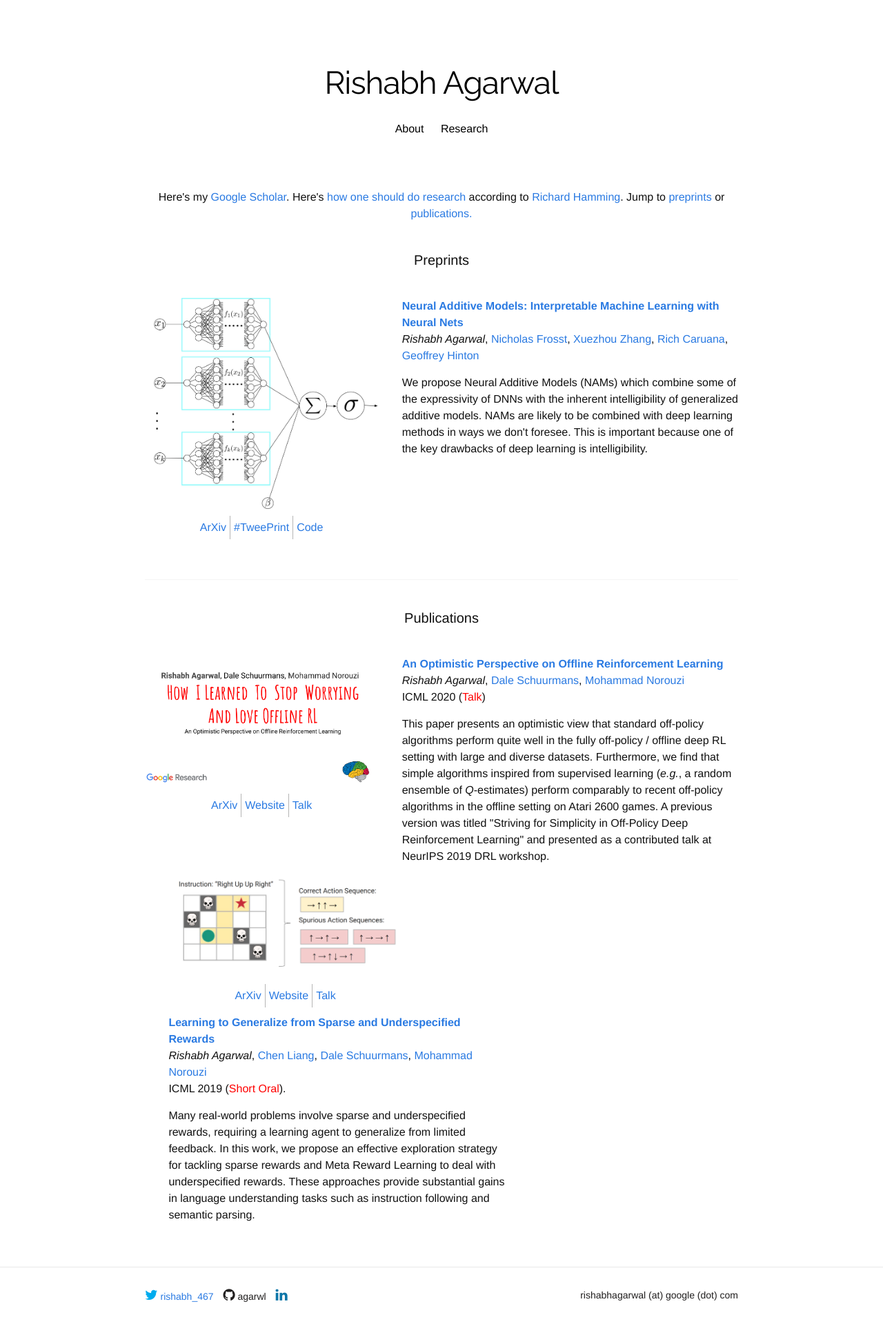
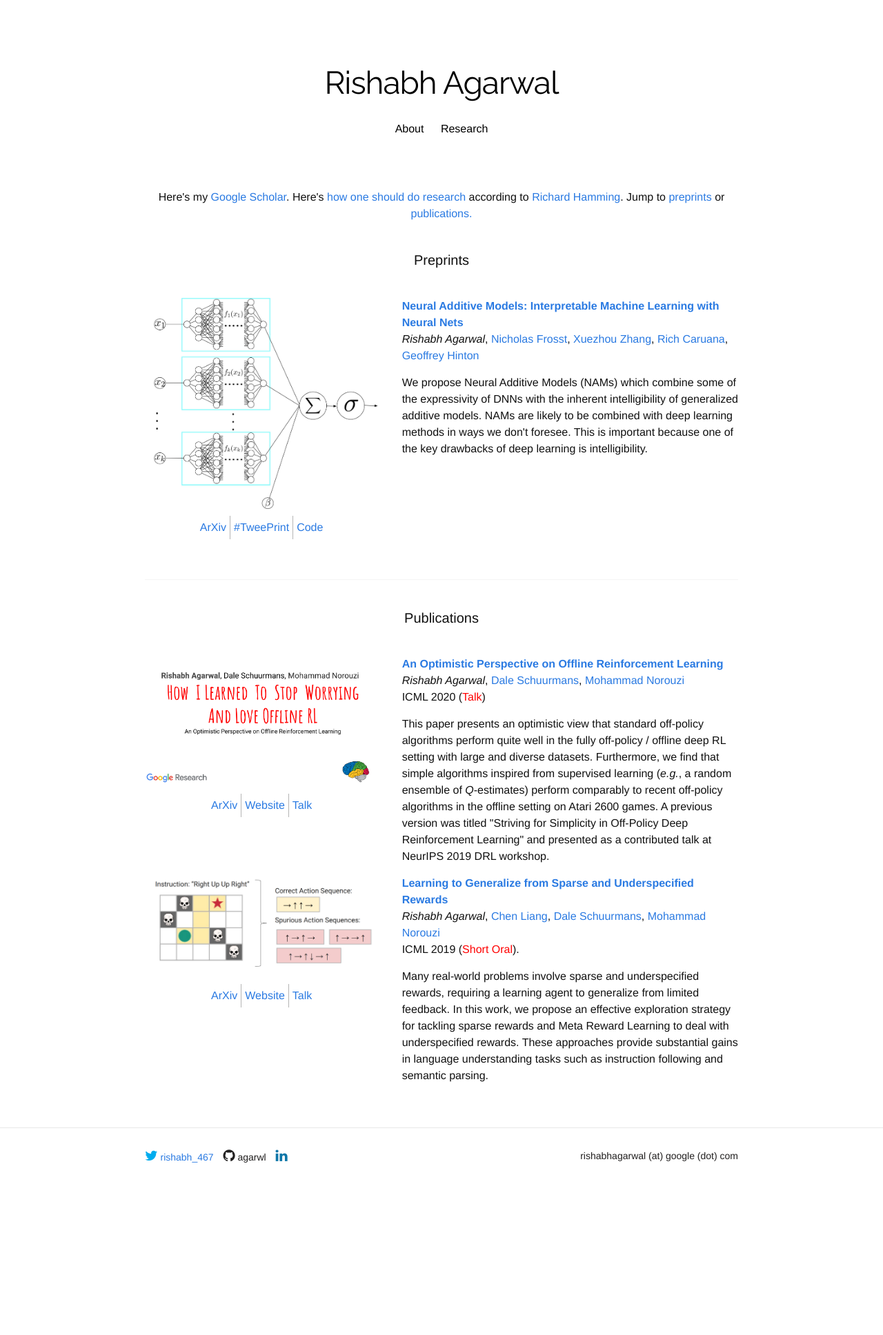
Before and after one commit to agarwl/agarwl.github.io, a Jekyll site: the page built from research.html, in a window 1280 px wide. Shown: the whole page at 69% size. Built offline with Jekyll 4.4.1, drawn with Linux system fonts in a browser that asks for light colours; nearby versions of some CDN libraries; some web fonts are replaced; after the commit the page ends 1734 px from its top, so only the background shows below that.

Commit message:
Update research.html

```diff
--- a/research.html
+++ b/research.html
@@ -43,8 +43,6 @@ title: "Research Overview"
 <div class="divider"></div>
 <h2 id='publications' class="page-heading">Publications</h1>
 
-<div class="row">
-
  <div class="row">
   <div class="five columns">
     <img style="margin-top:0em" src="/images/research/offline_rl.png">
@@ -73,7 +71,7 @@ title: "Research Overview"
     </div>
  </div>
 
-
+<div class="row">
   <div class="five columns">
 <img style="margin-top:0em" src="/images/research/merl.png">
 <table>
```
